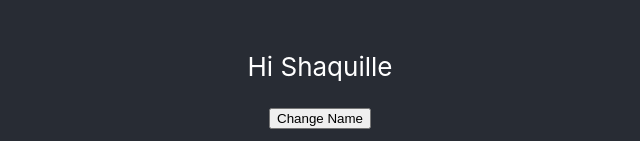
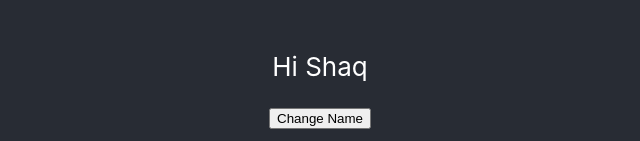
Before and after one commit to binaryballer33/monsters-rolodex, a React (Create React App) app: page / in a window 1280 px wide. Shown: the part 483-624 px from the top of the page, without its empty margins (320-960 px from the left). Built offline with nearby package versions, Linux system fonts and the light colour scheme.

Commit message:
learned setState

```diff
--- a/src/App.js
+++ b/src/App.js
@@ -9,7 +9,7 @@ class App extends Component {
 
     // state is always a json object
     this.state = {
-      name : 'Shaquille'
+      name : 'Shaq'
     }
 
   }
@@ -20,7 +20,13 @@ class App extends Component {
         <header className="App-header">
           <img src={logo} className="App-logo" alt="logo" />
           <p>Hi {this.state.name}</p>
-          <button>Change Name</button>
+          <button
+            onClick={() => {
+              this.setState({ name: 'Shaquille' });
+            }}
+          >
+              Change Name
+          </button>
         </header>
       </div>
     );
```
Also changed, not shown: 1 other file (tests, documents, lock files or other folders).
